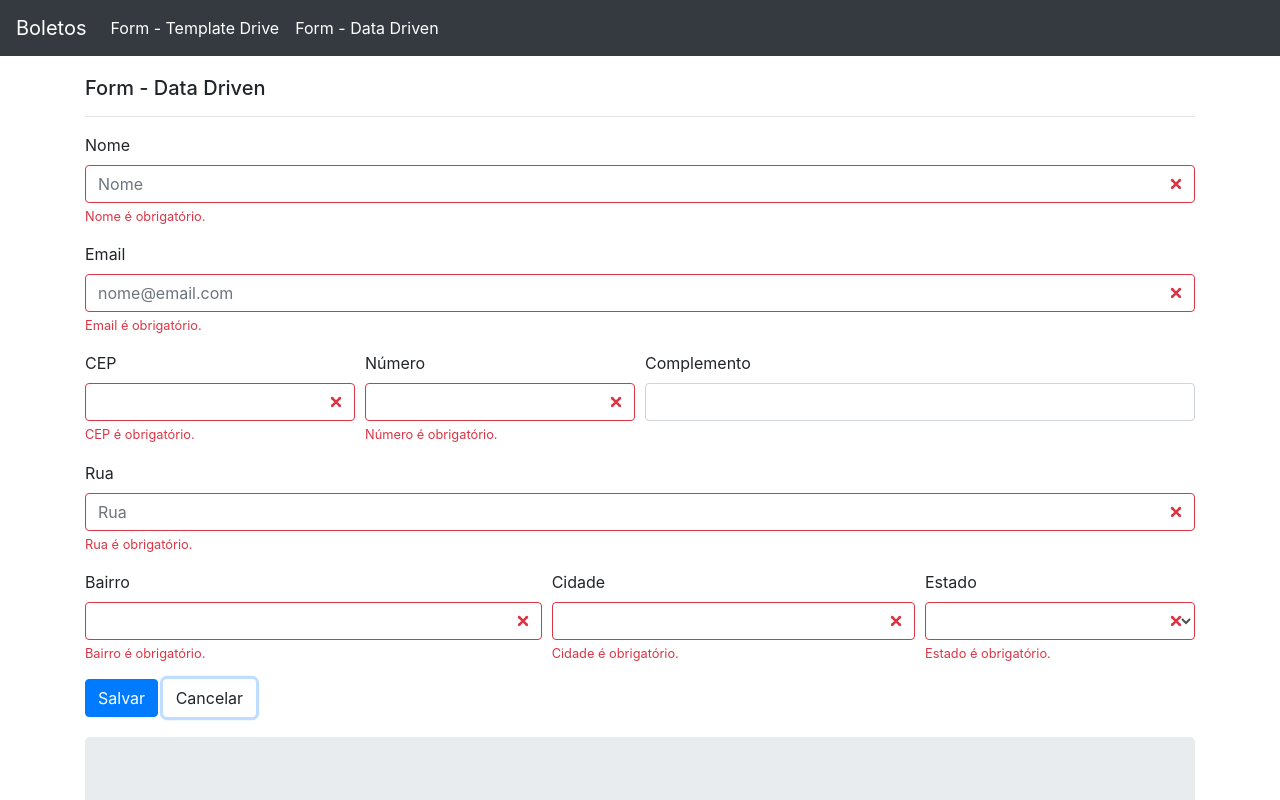
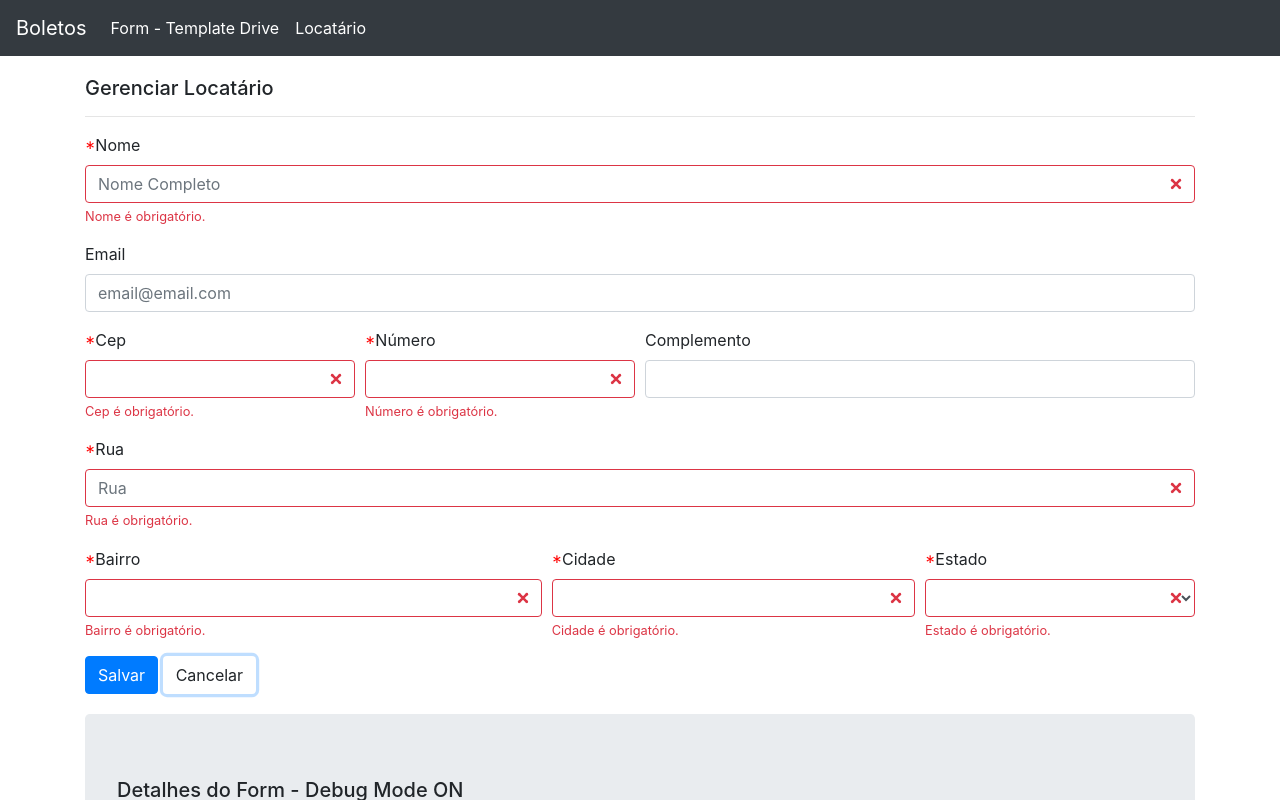
Before and after one commit to marcelopaglione/Angular-Cadastro-Users, an Angular app: page /dataForm in a window 1280 px wide. Both pictures are taken after typing "Sample", "name@example.com", "Sample", "Sample", "Sample", "Sample" into the empty fields and a click on the button "Cancelar". Shown: the top 800 px of the page. Built offline with nearby package versions, Linux system fonts and the light colour scheme.

Commit message:
Cosmetic changes o Locatario page Remove required field for email

```diff
--- a/src/app/app.component.html
+++ b/src/app/app.component.html
@@ -12,7 +12,7 @@
         <a class="nav-link" routerLink="/templateForm">Form - Template Drive</a>
       </li>
       <li class="nav-item" routerLinkActive="active">
-        <a class="nav-link" routerLink="/dataForm">Form - Data Driven</a>
+        <a class="nav-link" routerLink="/dataForm">Locatário</a>
       </li>
     </ul>
 
--- a/src/app/app.module.ts
+++ b/src/app/app.module.ts
@@ -5,8 +5,6 @@ import { HttpModule } from '@angular/http';
 
 import { AppRoutingModule } from './app-routing.module';
 import { AppComponent } from './app.component';
-import { HttpClient } from 'selenium-webdriver/http';
-import { TemplateFormComponent } from './template-form/template-form.component';
 import { TemplateFormModule } from './template-form/template-form.module';
 import { DataFormModule } from './data-form/data-form.module';
 
--- a/src/app/data-form/data-form.component.css
+++ b/src/app/data-form/data-form.component.css
@@ -0,0 +1,4 @@
+.required::before {
+  content:" *";
+  color: red;
+}
--- a/src/app/data-form/data-form.component.html
+++ b/src/app/data-form/data-form.component.html
@@ -1,34 +1,29 @@
-<h5>Form - Data Driven</h5>
+<h5>Gerenciar Locatário</h5>
 <hr>
 <form class="form-horizontal" [formGroup]="formulario" (ngSubmit)="onSubmit()">
 
   <div class="form-group">
-    <label class="control-label" for="nome">Nome</label>
-    <input class="form-control" [ngClass]="aplicaCssErro('nome')" type="text" id="nome" formControlName="nome"
-      placeholder="Nome">
-    <app-campo-control-erro class="invalid-feedback"
-    [mostrarErro]="verificaValidTouched('nome')" msgErro="Nome é obrigatório."></app-campo-control-erro>
+    <label class="control-label required" for="nome">Nome</label>
+    <input class="form-control" [ngClass]="aplicaCssErro('nome')" type="text" id="nome" formControlName="nome" placeholder="Nome Completo">
+    <app-campo-control-erro class="invalid-feedback" [mostrarErro]="verificaValidTouched('nome')" msgErro="Nome é obrigatório."></app-campo-control-erro>
   </div>
 
   <div class="form-group">
-    <label for="email">Email</label>
-    <input class="form-control" [ngClass]="aplicaCssErro('email')" type="email" id="email" formControlName="email" placeholder="nome@email.com">
-    <app-campo-control-erro class="invalid-feedback"
-    [mostrarErro]="verificaValidTouched('email')" msgErro="Email é obrigatório."></app-campo-control-erro>
-    <app-campo-control-erro class="invalid-feedback"
-    [mostrarErro]="verificaEmailInvalid('email')" msgErro="Email inválido."></app-campo-control-erro>
+    <label class="control-label" for="email">Email</label>
+    <input class="form-control" [ngClass]="aplicaCssErro('email')" type="email" id="email" formControlName="email" placeholder="email@email.com">
+    <app-campo-control-erro class="invalid-feedback" [mostrarErro]="verificaEmailInvalid('email')" msgErro="Email inválido."></app-campo-control-erro>
   </div>
 
   <div formGroupName="endereco">
     <div class="form-row">
       <div class="form-group col-md-3">
-          <label for="cep" class="control-label">CEP</label>
+        <label for="cep" class="control-label required">Cep</label>
         <input type="text" class="form-control" [ngClass]="aplicaCssErro('endereco.cep')" id="cep" formControlName="cep" (blur)="consultaCEP()">
-            <app-campo-control-erro class="invalid-feedback" [mostrarErro]="verificaValidTouched('endereco.cep')" msgErro="CEP é obrigatório."></app-campo-control-erro>
+        <app-campo-control-erro class="invalid-feedback" [mostrarErro]="verificaValidTouched('endereco.cep')" msgErro="Cep é obrigatório."></app-campo-control-erro>
       </div>
 
       <div class="form-group col-md-3">
-          <label for="numero" class="control-label">Número</label>
+        <label for="numero" class="control-label required">Número</label>
         <input type="text" class="form-control" [ngClass]="aplicaCssErro('endereco.numero')" id="numero" formControlName="numero">
         <app-campo-control-erro class="invalid-feedback" [mostrarErro]="verificaValidTouched('endereco.numero')" msgErro="Número é obrigatório."></app-campo-control-erro>
       </div>
@@ -40,26 +35,26 @@
     </div>
 
     <div class="form-group">
-        <label class="control-label" for="rua">Rua</label>
+      <label class="control-label required" for="rua">Rua</label>
       <input class="form-control" [ngClass]="aplicaCssErro('endereco.rua')" type="text" id="rua" placeholder="Rua" formControlName="rua">
       <app-campo-control-erro class="invalid-feedback" [mostrarErro]="verificaValidTouched('endereco.rua')" msgErro="Rua é obrigatório."></app-campo-control-erro>
     </div>
 
     <div class="form-row">
       <div class="form-group col-md-5">
-          <label for="bairro" class="control-label">Bairro</label>
+        <label for="bairro" class="control-label required">Bairro</label>
         <input type="text" class="form-control" [ngClass]="aplicaCssErro('endereco.bairro')" id="bairro" formControlName="bairro">
         <app-campo-control-erro class="invalid-feedback" [mostrarErro]="verificaValidTouched('endereco.bairro')" msgErro="Bairro é obrigatório."></app-campo-control-erro>
       </div>
 
       <div class="form-group col-md-4">
-          <label for="cidade" class="control-label">Cidade</label>
+        <label for="cidade" class="control-label required">Cidade</label>
         <input type="text" class="form-control" [ngClass]="aplicaCssErro('endereco.cidade')" id="cidade" formControlName="cidade">
         <app-campo-control-erro class="invalid-feedback" [mostrarErro]="verificaValidTouched('endereco.cidade')" msgErro="Cidade é obrigatório."></app-campo-control-erro>
       </div>
 
       <div class="form-group col-md-3">
-          <label for="estado" class="control-label">Estado</label>
+        <label for="estado" class="control-label required">Estado</label>
 
         <select type="text" class="form-control" [ngClass]="aplicaCssErro('endereco.estado')" id="estado" formControlName="estado">
           <option *ngFor="let estado of estados | async" [value]="estado.sigla"> {{ estado.nome }}</option>
--- a/src/app/data-form/data-form.component.ts
+++ b/src/app/data-form/data-form.component.ts
@@ -32,7 +32,7 @@ export class DataFormComponent implements OnInit {
 
     this.formulario = this.formBuilder.group({
       nome: [null, [Validators.required, Validators.min(3), Validators.max(25)]],
-      email: [null, [Validators.required, Validators.email]],
+      email: [null, [Validators.email]],
       endereco: this.formBuilder.group({
         cep: [null, Validators.required],
         numero: [null, Validators.required],
```
Lines whose indentation alone changed are shown as unchanged.
